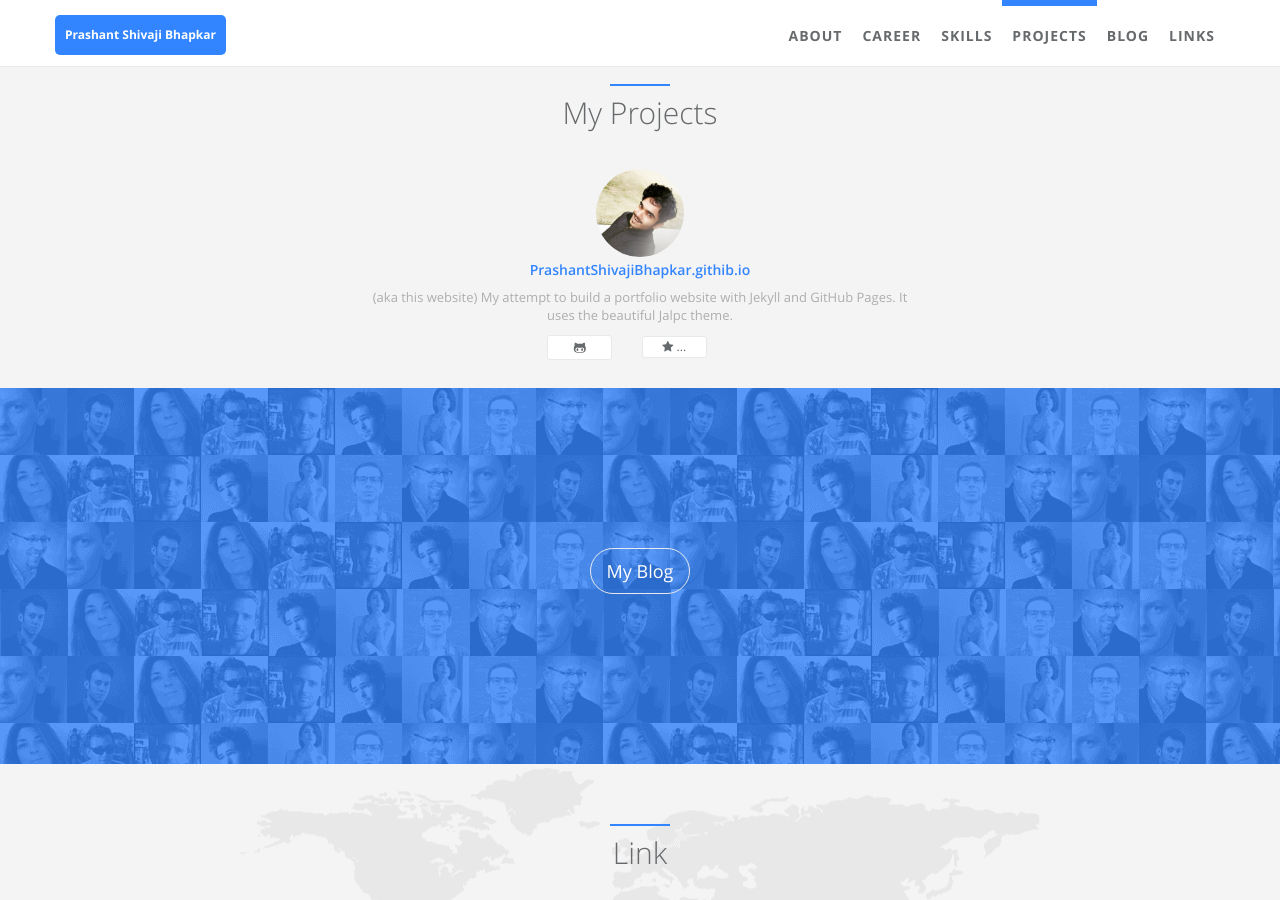
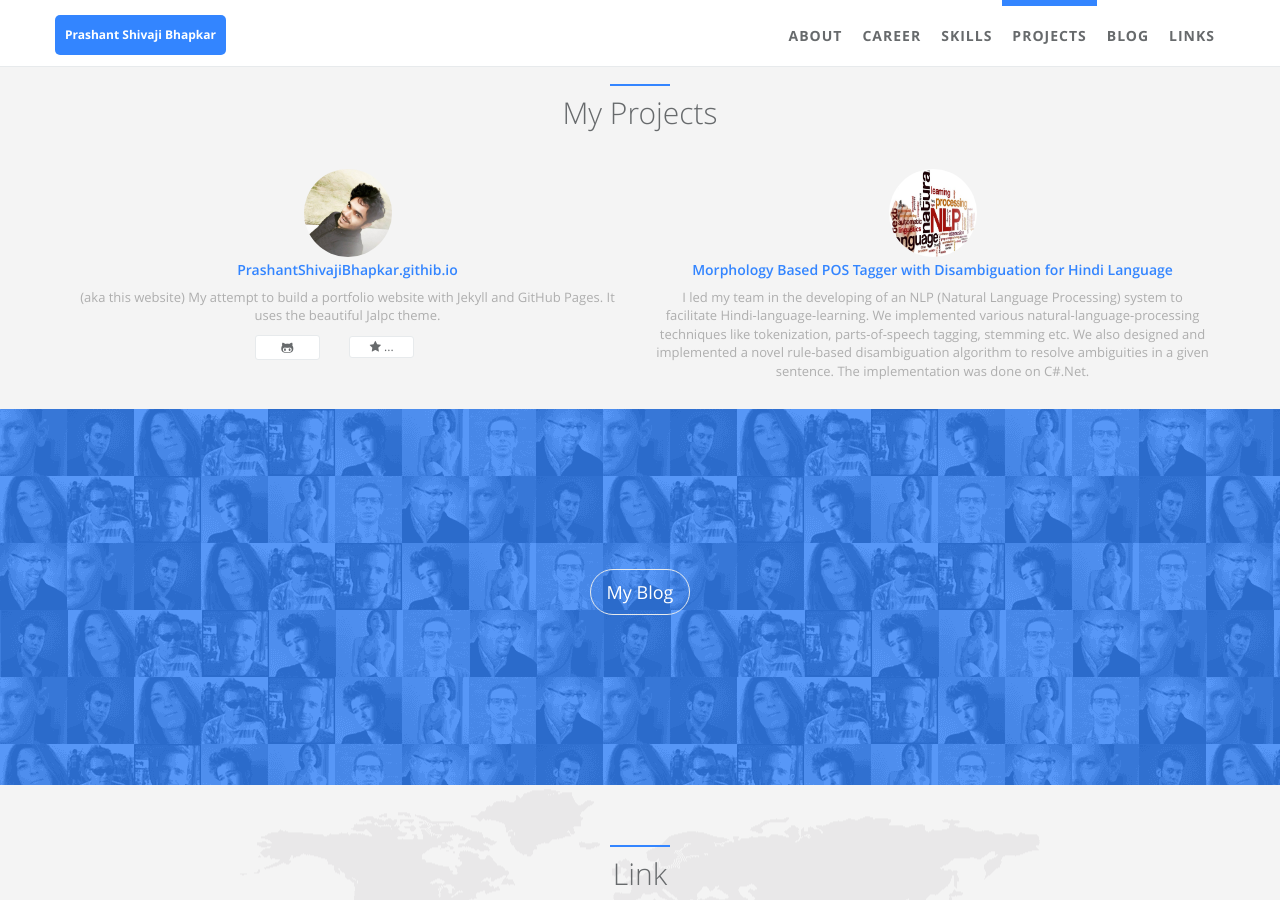
Before and after one commit to PrashantShivajiBhapkar/PrashantShivajiBBhapkar.github.io, a Jekyll site: the page built from index.html, in a window 1280 px wide and 900 px high, scrolled down 2897 px. Built offline with Jekyll 4.4.1, drawn with Linux system fonts in a browser that asks for light colours.

Commit message:
Updated images and added project detail

```diff
--- a/_config.yml
+++ b/_config.yml
@@ -2,7 +2,7 @@
 
 # Website settings
 title: Prashant Shivaji Bhapkar
-description: Joining the dots between Machine Learning and Full-stack App Development
+description: Machine learning and Deep learning enthusiast.
 keywords: ai, machine learning, deep learning, Full-stack, Jalpc, github, gh-pages
 
 # option 1 - publish to http://127.0.0.1:4000/ or https://atlas7.github.io
@@ -28,11 +28,11 @@ author:  # change following line to your infomation.
   cv: # http://cv.jarrekk.com  # An online CV can be printed as PDF, leave blank if you don't have now
   # skill icons are on avatar's left and right side. Reference urls are http://fontawesome.io/ and http://fizzed.com/oss/font-mfizz
   skill_icon1:
-    - name: icon-apache
-    - name: fa-linux
+    - name: icon-python
+    - name: icon-hadoop
   skill_icon2:
-    - name: fa-linux
-    - name: icon-apache
+    - name: icon-database-alt2
+    - name: icon-microscope
   desc: Machine learning and Deep learning enthusiast. # Describe yourself.
 
 # comment
--- a/_data/index/projects.yml
+++ b/_data/index/projects.yml
@@ -11,6 +11,15 @@
   desc: >
     (aka this website) My attempt to build a portfolio website with Jekyll and GitHub Pages.
     It uses the beautiful Jalpc theme.
+
+- name: Morphology Based POS Tagger with Disambiguation for Hindi Language
+#  i18n:
+  url:
+  gh_user:
+  repo:
+  img: /static/assets/img/landing/MorphologyBasedPOSTagger.png
+  desc: >
+    I led my team in the developing of an NLP (Natural Language Processing) system to facilitate Hindi-language-learning. We implemented various natural-language-processing techniques like tokenization, parts-of-speech tagging, stemming etc. We also designed and implemented a novel rule-based disambiguation algorithm to resolve ambiguities in a given sentence. The implementation was done on C#.Net.
 
 
 #- name: Jalpc
```
Also changed, not shown: static/assets/img/landing/MorphologyBasedPOSTagger.png (added), static/assets/img/landing/header_13.jpg (added), static/assets/img/landing/header_two.jpg, static/assets/img/landing/header_twoORIG.jpg (added), 1 other file.
